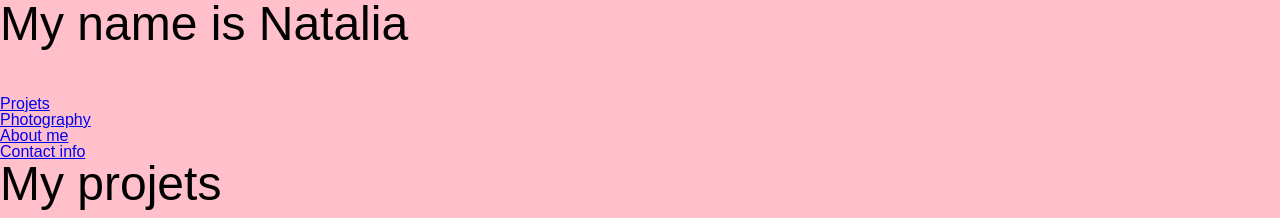
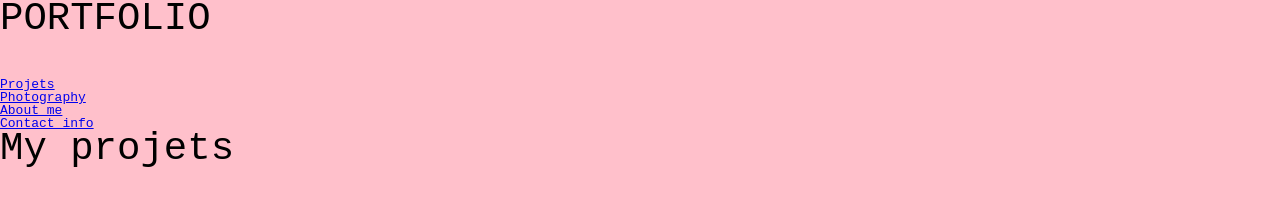
Before and after one commit to natgonz04/B3-2019-2020-projet-04-portfolio, a plain HTML site: page index.html in a window 1280 px wide. Shown: the top 218 px of the page. Drawn offline with Linux system fonts and the light colour scheme.

Commit message:
Typo changes

```diff
--- a/css/typo.css
+++ b/css/typo.css
@@ -1,6 +1,6 @@
 body {
 
-  font-family: sans-serif;
+  font-family:monospace;
 }
 
 h1 {
--- a/index.html
+++ b/index.html
@@ -2,7 +2,7 @@
 <html lang="en" dir="ltr">
   <head>
     <meta charset="utf-8">
-    <title>My first portfolio</title>
+    <title>PORTFOLIO</title>
     <link rel="stylesheet" href="css/reset.css">
     <link rel="stylesheet" href="css/typo.css">
     <link rel="stylesheet" href="css/master.css">
@@ -13,7 +13,7 @@
 
 
 <header>
-  <h1>My name is Natalia</h1>
+  <h1>PORTFOLIO</h1>
   <ul>
     <li><a href= "projets">Projets</a></li>
     <li><a href= "photo">Photography</a></li>
```
